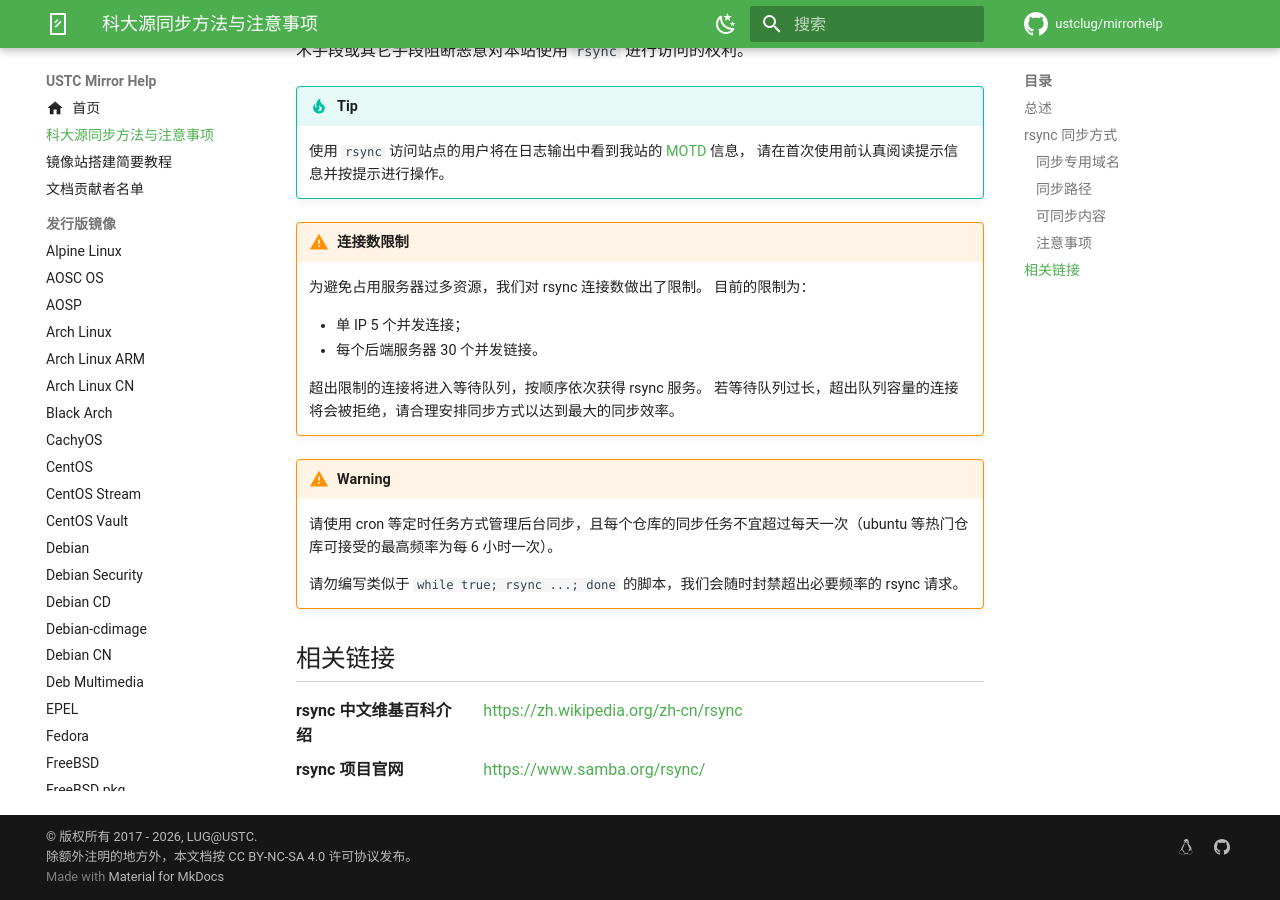
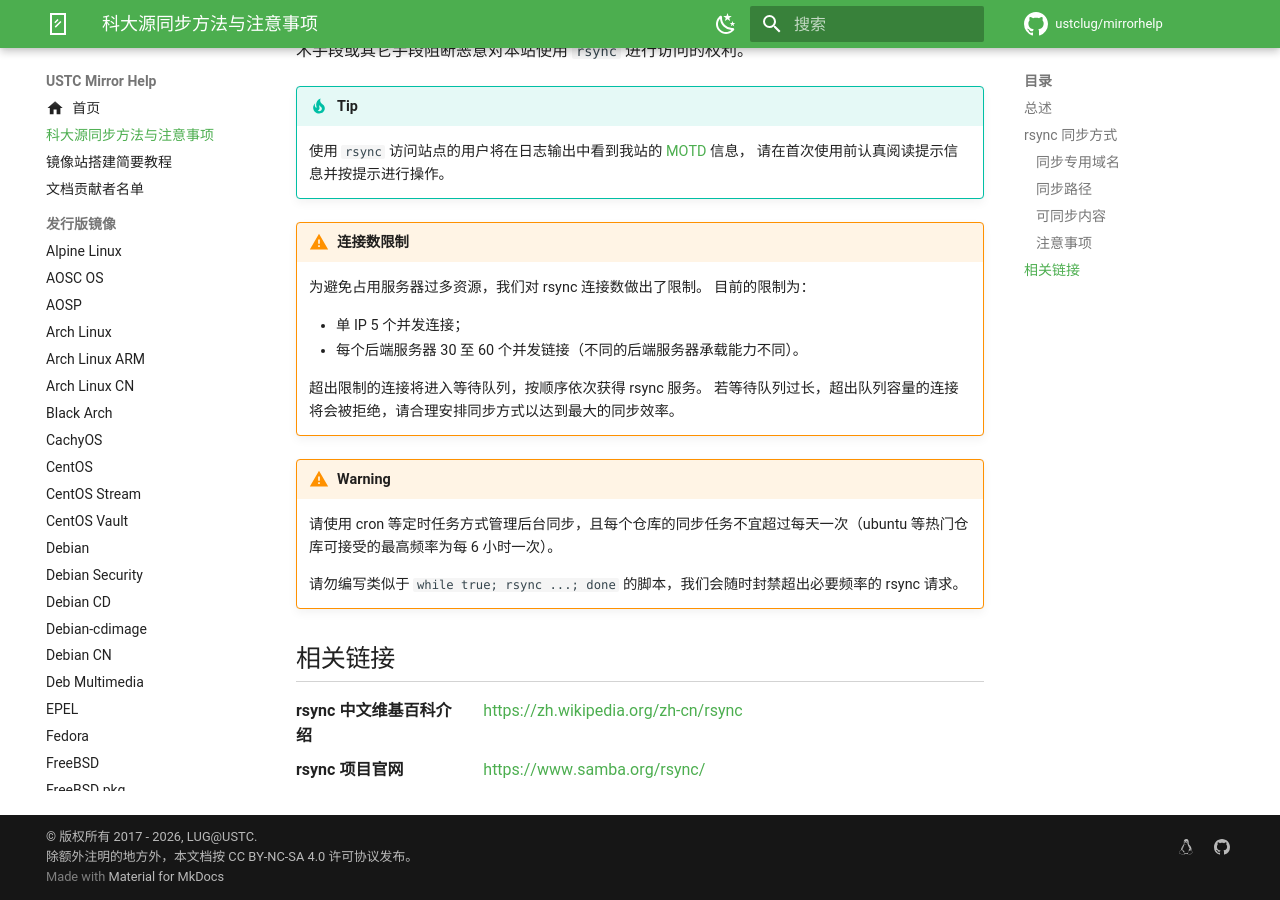
Before and after one commit to ustclug/mirrorhelp, an MkDocs documentation site: the page built from docs/rsync-guide.md, in a window 1280 px wide and 900 px high, scrolled down 1506 px. Built offline with MkDocs 1.6.1 and Material for MkDocs 9.7.7, drawn with Linux system fonts in a browser that asks for light colours; comment, search, counter and statistics services are not loaded.

Commit message:
rsync-guide: # of connections may be different for different servers

```diff
--- a/docs/rsync-guide.md
+++ b/docs/rsync-guide.md
@@ -70,7 +70,7 @@
     目前的限制为：
 
     - 单 IP 5 个并发连接；
-    - 每个后端服务器 30 个并发链接。
+    - 每个后端服务器 30 至 60 个并发链接（不同的后端服务器承载能力不同）。
 
     超出限制的连接将进入等待队列，按顺序依次获得 rsync 服务。
     若等待队列过长，超出队列容量的连接将会被拒绝，请合理安排同步方式以达到最大的同步效率。
```
